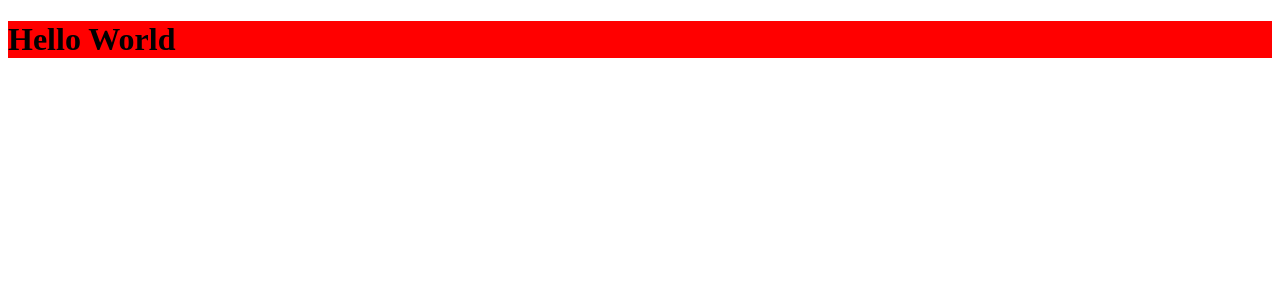
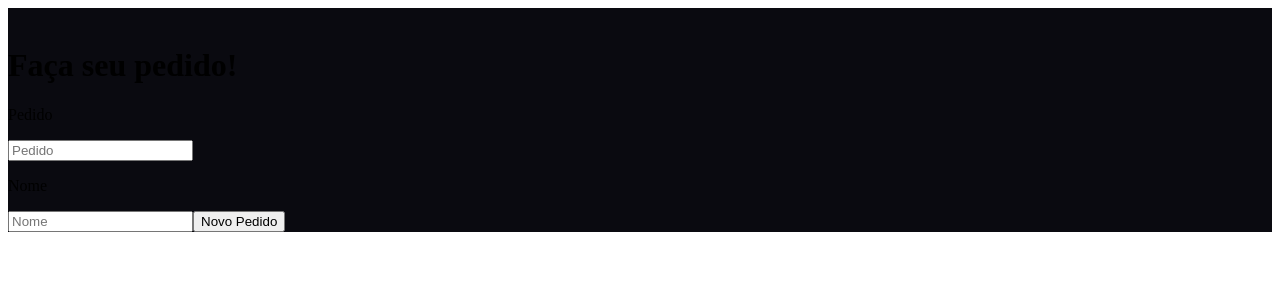
Before and after one commit to n4ju15/burguer_interface, a React (Create React App) app: page / in a window 1280 px wide. Shown: the top 300 px of the page. Built offline with nearby package versions, Linux system fonts and the light colour scheme.

Commit message:
Styling the first components.

```diff
--- a/src/App.js
+++ b/src/App.js
@@ -1,13 +1,24 @@
 import React from "react";
 
-import { Container, H1 } from './styles'
+import { Container, Image, ContainerItems, H1, InputLabel, Input, Button } from './styles'
 
 const App = () => {
-  const hello = 'Hello React'
 
   return (
     <Container>
-      <H1>Hello World</H1>
+      <Image />
+      <ContainerItems>
+        <H1>Faça seu pedido!</H1>
+
+        <InputLabel>Pedido</InputLabel>
+        <Input placeholder="Pedido"/>
+
+        <InputLabel>Nome</InputLabel>
+        <Input placeholder="Nome"/>
+
+        <Button>Novo Pedido</Button>
+      </ContainerItems>
+
     </Container>
   )
 }
--- a/src/styles.js
+++ b/src/styles.js
@@ -1,25 +1,29 @@
 import styled from 'styled-components'
 
-export const Container = styled.div `
-    background-color: red;
+export const Container = styled.div`
+    background-color: #0A0A10;
 `
 
-export const Image = styled.img `
+export const Image = styled.img`
 
 `
 
-export const H1 = styled.h1 `
+export const ContainerItems = styled.div`
 
 `
 
-export const InputLabel = styled.p `
+export const H1 = styled.h1`
 
 `
 
-export const Input = styled.input `
+export const InputLabel = styled.p`
 
 `
 
-export const Button = styled.button `
+export const Input = styled.input`
 
 `
+
+export const Button = styled.button`
+
+`
```
